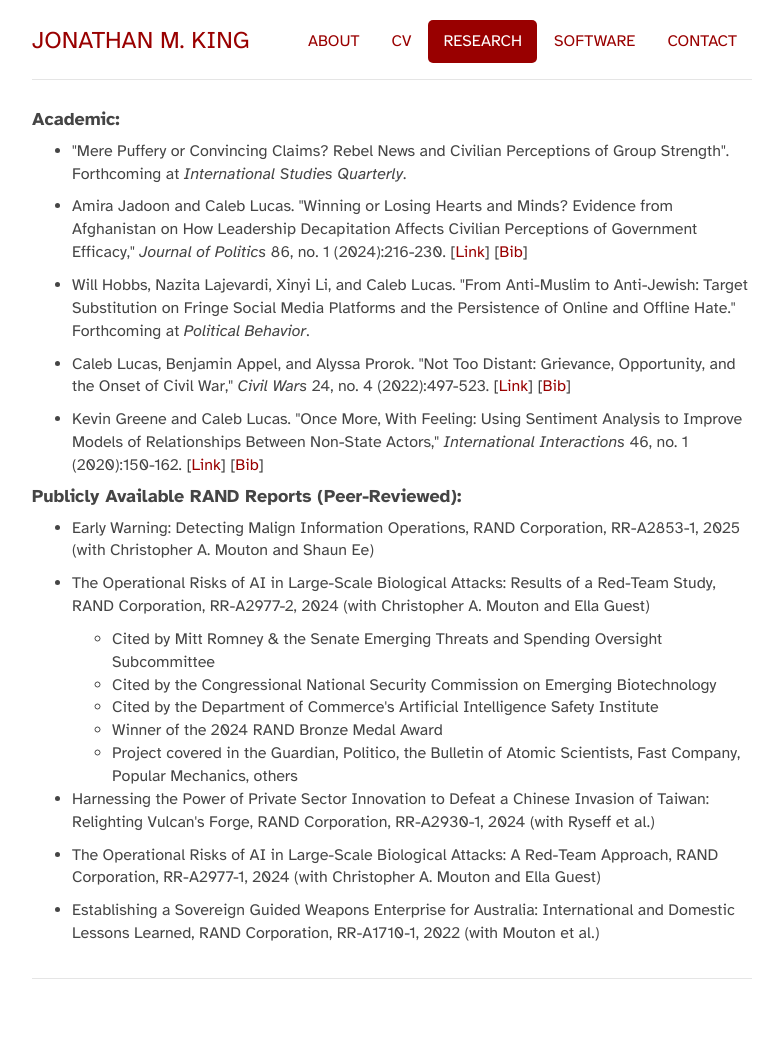
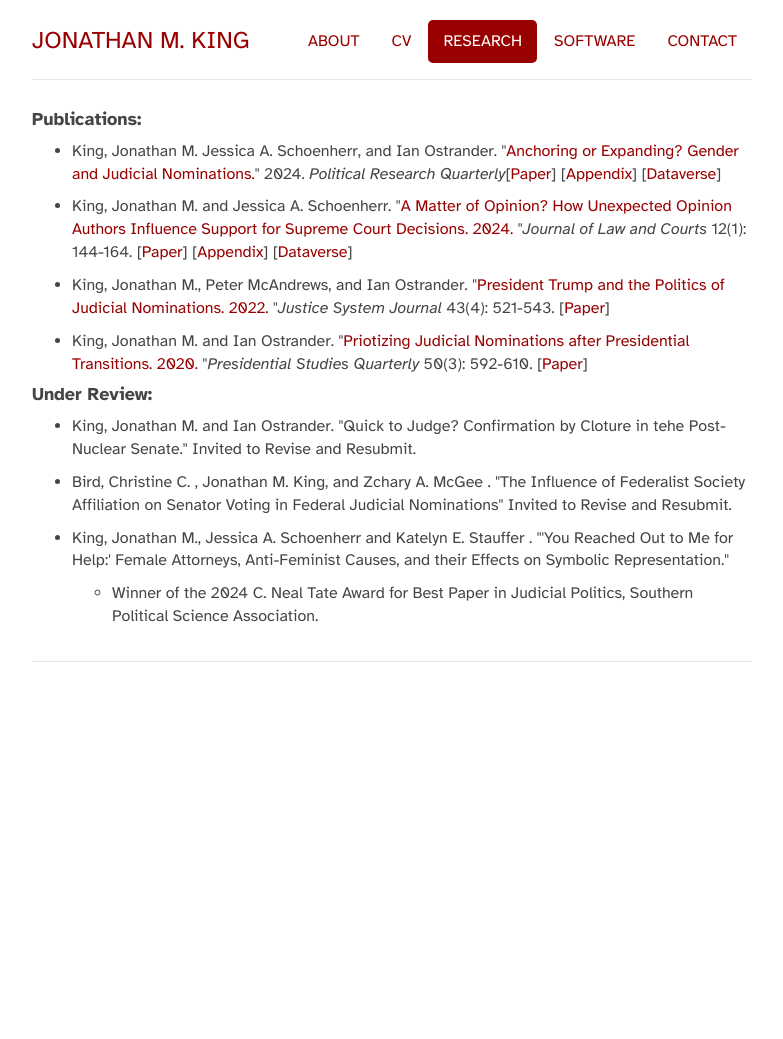
Before and after one commit to matthewtcota/matthewtcota.github.io, a Jekyll site: the page built from research/index.html, in a window 1280 px wide. Shown: the whole page, without its empty margins (248-1031 px from the left). Built offline with Jekyll 4.4.1, drawn with Linux system fonts in a browser that asks for light colours; after the commit the page ends 900 px from its top, so only the background shows below that.

Commit message:
Update index.html

```diff
--- a/research/index.html
+++ b/research/index.html
@@ -6,8 +6,7 @@ research: active
 software: passive
 cv: passive
 contact: passive
-description: Research | Caleb Lucas
-
+description: Research | Jonathan M. King
 ---
 <div class="research">
 
@@ -15,47 +14,36 @@ description: Research | Caleb Lucas
 	<br />
 	</div>
 
-	<h4><b>Academic:</b></h4>
+	<h4><b>Publications:</b></h4>
 
 	<ul>
 
-    <li><p>"Mere Puffery or Convincing Claims? Rebel News and Civilian Perceptions of Group Strength". Forthcoming at <i>International Studies Quarterly</i>.</p></li>
+    <li><p>King, Jonathan M. <a href="https://jaschoenherr.com/"style="color:#454545" target="_blank">Jessica A. Schoenherr</a>, and <a href="https://sites.google.com/site/ianostrander/home"style="color:#454545" target="_blank">Ian Ostrander</a>. "<a href="https://journals.sagepub.com/doi/10.1177/10659129241290211" target="_blank">Anchoring or Expanding? Gender and Judicial Nominations.</a>" 2024. <i>Political Research Quarterly</i>[<a href="ADDPAPERTOFILES" target="_blank">Paper</a>] [<a href="ADDAPPENDIXTOFILES" target="_blank">Appendix</a>] [<a href="https://dataverse.harvard.edu/dataset.xhtml?persistentId=doi:10.7910/DVN/GRCNKC" target="_blank">Dataverse</a>]</p></li>
 
-	  <li><p>Amira Jadoon and Caleb Lucas. "<a href="https://www.journals.uchicago.edu/doi/10.1086/726941" style="color:#454545" target="_blank">Winning or Losing Hearts and Minds? Evidence from Afghanistan on How Leadership Decapitation Affects Civilian Perceptions of Government Efficacy,</a>" <i>Journal of Politics</i> 86, no. 1 (2024):216-230. [<a href="https://www.journals.uchicago.edu/doi/10.1086/726941" target="_blank">Link</a>] [<a href="/files/JadoonLucasJoP.bib">Bib</a>]</p></li>
+    <li><p>King, Jonathan M. and Jessica A. Schoenherr. "<a href="https://www.cambridge.org/core/journals/journal-of-law-and-courts/article/matter-of-opinion-how-unexpected-opinion-authors-influence-support-for-supreme-court-decisions/E897D572699B9AE844D2A12FC59BFF66" target="_blank">A Matter of Opinion? How Unexpected Opinion Authors Influence Support for Supreme Court Decisions. 2024. </a>"<i>Journal of Law and Courts</i> 12(1): 144-164. [<a href="ADDPAPERTOFILES" target="_blank">Paper</a>] [<a href="ADDAPPENDIXTOFILES" target="_blank">Appendix</a>] [<a href="https://dataverse.harvard.edu/dataset.xhtml?persistentId=doi:10.7910/DVN/ZHZIGE" target="_blank">Dataverse</a>]</p></li>
 
-	  <li><p>Will Hobbs, Nazita Lajevardi, Xinyi Li, and Caleb Lucas. "<a href="https://link.springer.com/article/10.1007/s11109-023-09892-9" style="color:#454545" target="_blank">From Anti-Muslim to Anti-Jewish: Target Substitution on Fringe Social Media Platforms and the Persistence of Online and Offline Hate.</a>" Forthcoming at <i>Political Behavior</i>.</p></li>
+    <li><p>King, Jonathan M., Peter McAndrews, and Ian Ostrander. "<a href="https://www.tandfonline.com/doi/abs/10.1080/0098261X.2022.2124897" target="_blank">President Trump and the Politics of Judicial Nominations. 2022. </a>"<i>Justice System Journal</i> 43(4): 521-543. [<a href="ADDPAPERTOFILES" target="_blank">Paper</a>] </p></li>
 
-    <li><p>Caleb Lucas, Benjamin Appel, and Alyssa Prorok. "<a href="https://www.tandfonline.com/doi/full/10.1080/13698249.2022.2122805" style="color:#454545" target="_blank">Not Too Distant: Grievance, Opportunity, and the Onset of Civil War</a>," <i>Civil Wars</i> 24, no. 4 (2022):497-523. [<a href="https://www.tandfonline.com/doi/full/10.1080/13698249.2022.2122805" target="_blank">Link</a>] [<a href="/files/NotTooDistant_Lucas_etal.bib">Bib</a>]</li>
+    <li><p>King, Jonathan M. and Ian Ostrander. "<a href="https://onlinelibrary.wiley.com/doi/abs/10.1111/psq.12635" target="_blank">Priotizing Judicial Nominations after Presidential Transitions. 2020. </a>"<i>Presidential Studies Quarterly</i> 50(3): 592-610. [<a href="ADDPAPERTOFILES" target="_blank">Paper</a>] </p></li>
 
-	  <li><p>Kevin Greene and Caleb Lucas. "<a href="https://www.tandfonline.com/doi/full/10.1080/03050629.2019.1684913" style="color:#454545" target="_blank">Once More, With Feeling: Using Sentiment Analysis to Improve Models of Relationships Between Non-State Actors</a>," <i>International Interactions</i> 46, no. 1 (2020):150-162. [<a href="https://www.tandfonline.com/doi/full/10.1080/03050629.2019.1684913" target="_blank">Link</a>] [<a href="/files/OMWF_greene_lucas.bib">Bib</a>]</li>
 
 	</ul>
 
-	<h4><b>Publicly Available RAND Reports (Peer-Reviewed):</b></h4>
+	<h4><b>Under Review:</b></h4>
 
 <ul>
     <li>
-      <p>Early Warning: Detecting Malign Information Operations, RAND Corporation, RR-A2853-1, 2025 (with Christopher A. Mouton and Shaun Ee)</p>
+      <p>King, Jonathan M. and Ian Ostrander. "Quick to Judge? Confirmation by Cloture in tehe Post-Nuclear Senate." Invited to Revise and Resubmit.</p>
+    </li>
+
+    <li>
+      <p><a href="https://christinecbird.com/"style="color:#454545" target="_blank">Bird, Christine C. </a>, Jonathan M. King, and <a href="https://www.zacharymcgee.net/"style="color:#454545" target="_blank">Zchary A. McGee </a>. "The Influence of Federalist Society Affiliation on Senator Voting in Federal Judicial Nominations" Invited to Revise and Resubmit.</p>
     </li>
     <li>
-      <p><a href="https://www.rand.org/pubs/research_reports/RRA2977-2.html" style="color:#454545" target="_blank">The Operational Risks of AI in Large-Scale Biological Attacks: Results of a Red-Team Study, RAND Corporation, RR-A2977-2, 2024 (with Christopher A. Mouton and Ella Guest)</a>
-      </p>
+       <p>King, Jonathan M., Jessica A. Schoenherr and <a href="https://sites.google.com/site/katelynestauffer//"style="color:#454545" target="_blank">Katelyn E. Stauffer </a>. "'You Reached Out to Me for Help:' Female Attorneys, Anti-Feminist Causes, and their Effects on Symbolic Representation." </p>
         <ul>
-            <li>Cited by <a href="https://www.romney.senate.gov/wp-content/uploads/2024/04/240415-AI-Letter-final.pdf" style="color:#454545" target="_blank">Mitt Romney &amp; the Senate Emerging Threats and Spending Oversight Subcommittee</a></li>
-            <li>Cited by <a href="https://www.biotech.senate.gov/wp-content/uploads/2024/01/NSCEB_AIxBio_WP3_Risks.pdf" style="color:#454545" target="_blank">the Congressional National Security Commission on Emerging Biotechnology</a></li>
-            <li>Cited by <a href="https://nvlpubs.nist.gov/nistpubs/ai/NIST.AI.800-1.ipd.pdf" style="color:#454545" target="_blank">the Department of Commerce's Artificial Intelligence Safety Institute</a></li>
-            <li>Winner of the 2024 RAND Bronze Medal Award</li>
-            <li>Project covered in <a href="https://www.theguardian.com/technology/2023/oct/16/ai-chatbots-could-help-plan-bioweapon-attacks-report-finds" style="color:#454545" target="_blank">the Guardian</a>, <a href="https://www.politico.com/newsletters/digital-future-daily/2024/01/25/a-red-flag-for-ai-translation-00137942" style="color:#454545" target="_blank">Politico</a>, <a href="https://thebulletin.org/2024/01/could-ai-help-bioterrorists-unleash-a-new-pandemic-a-new-study-suggests-not-yet/#post-heading" style="color:#454545" target="_blank">the Bulletin of Atomic Scientists</a>, <a href="https://www.fastcompany.com/90968614/rand-report-ai-dangers-bioweapons" style="color:#454545" target="_blank">Fast Company</a>, Popular Mechanics, others</li>
+            <li>Winner of the 2024 C. Neal Tate Award for Best Paper in Judicial Politics, Southern Political Science Association.</li>
         </ul>
-    </li>
-    <li>
-      <p><a href="https://www.rand.org/pubs/research_reports/RRA2930-1.html" style="color:#454545" target="_blank">Harnessing the Power of Private Sector Innovation to Defeat a Chinese Invasion of Taiwan: Relighting Vulcan's Forge, RAND Corporation, RR-A2930-1, 2024 (with Ryseff et al.)</a></p>
-    </li>
-    <li>
-      <p><a href="https://www.rand.org/pubs/research_reports/RRA2977-1.html" style="color:#454545" target="_blank">The Operational Risks of AI in Large-Scale Biological Attacks: A Red-Team Approach, RAND Corporation, RR-A2977-1, 2024 (with Christopher A. Mouton and Ella Guest)</a></p>
-    </li>
-    <li>
-      <p><a href="https://www.rand.org/pubs/research_reports/RRA1710-1.html" style="color:#454545" target="_blank">Establishing a Sovereign Guided Weapons Enterprise for Australia: International and Domestic Lessons Learned, RAND Corporation, RR-A1710-1, 2022 (with Mouton et al.)</a></p>
     </li>
 </ul>
 
```
